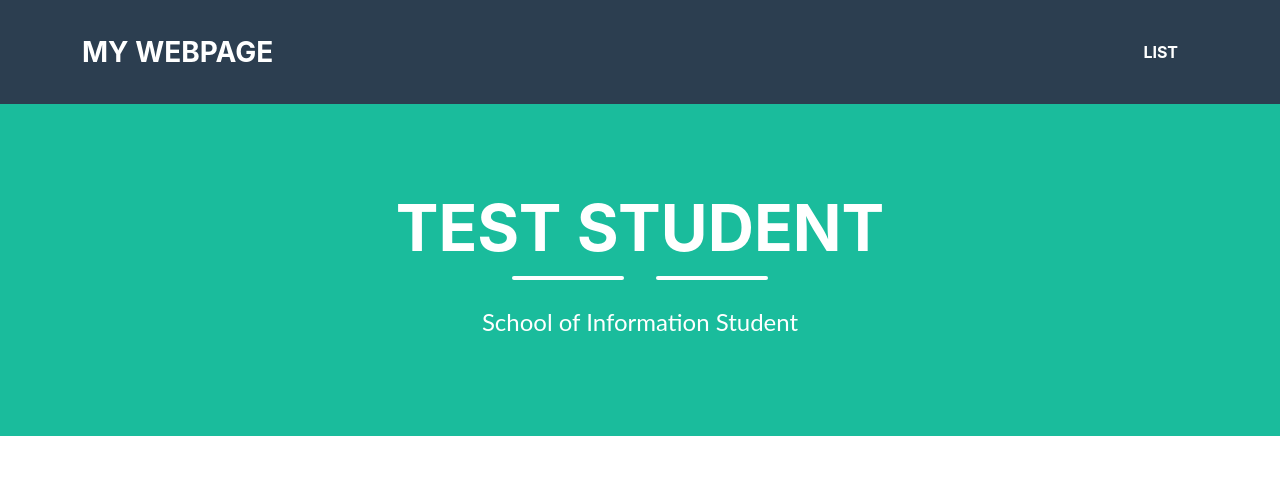
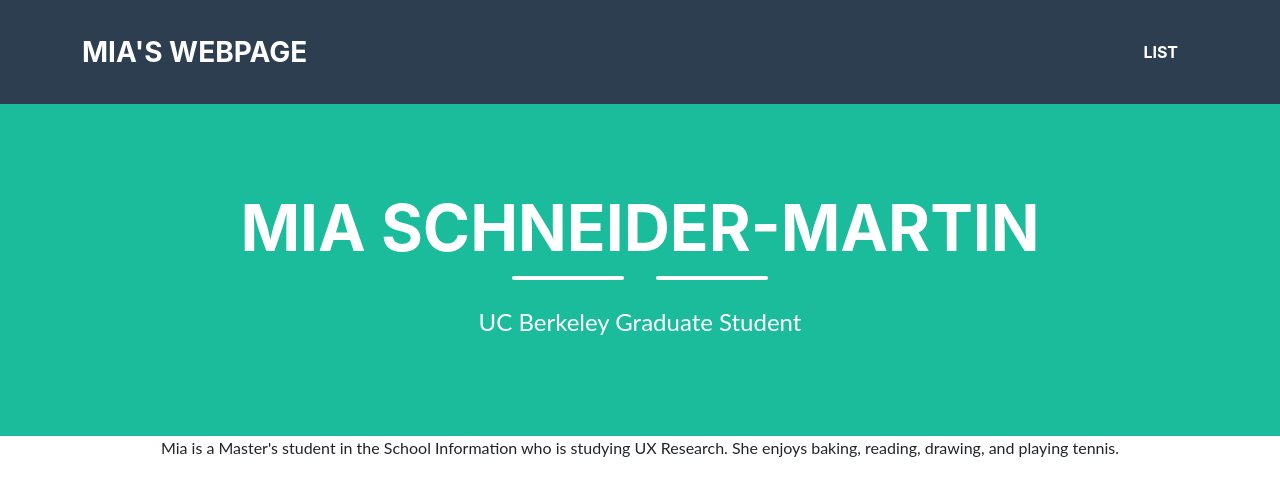
Before and after one commit to mia-s-m/mia-s-m.github.io, a plain HTML site: page index.html in a window 1280 px wide. Drawn offline with Linux system fonts and the light colour scheme.

Commit message:
Update index
Task 1.2: Change HTML Data

```diff
--- a/index.html
+++ b/index.html
@@ -11,7 +11,7 @@
         <nav class="navbar navbar-expand-lg bg-secondary text-uppercase fixed-top" id="mainNav">
             <div class="container">
                 <!--This code defines the "My Webpage" link in the top left corner of the navigation pane-->
-                <a class="navbar-brand" href="./index.html">My Webpage</a>
+                <a class="navbar-brand" href="./index.html">Mia's Webpage</a>
                 <!--This code defines the "List" link in the top right corner of the navigation pane-->
                 <ul class="navbar-nav ms-auto">
                     <li class="nav-item mx-0 mx-lg-1"><a class="nav-link py-3 px-0 px-lg-3 rounded" href="./list.html">List</a></li>
@@ -23,23 +23,23 @@
             <div class="container d-flex align-items-center flex-column">
 
                 <!-- This code is for the student name-->
-                <h1 class="masthead-heading text-uppercase mb-0">Test Student</h1>
+                <h1 class="masthead-heading text-uppercase mb-0">Mia Schneider-Martin</h1>
                 <!--This code creates the two lines separating the student name from the subtitle-->
                 <div class="divider-custom divider-light">
                     <div class="divider-custom-line"></div>
                     <div class="divider-custom-line"></div>
                 </div>
                 <!--This code creates the subheading underneath the line dividers-->
-                <p class="masthead-subheading font-weight-light mb-0">School of Information Student</p>
+                <p class="masthead-subheading font-weight-light mb-0">UC Berkeley Graduate Student</p>
             </div>
         </header>
         <section class="text-center">
 
-            <div class="col-md-6 col-lg-4 mb-5">
-                <!-- put your bio paragraph here; remember to use the correct html tags -->
+            <div class="col-md-6 col-lg-12 mb-5">
+                <p class="masthead-subheading font-weight-light mb-0">Mia is a Master's student in the School Information who is studying UX Research. She enjoys baking, reading, drawing, and playing tennis.</p>
 
             </div>
-        </section>
+        </section class="text-center">
     </body>
 
 </html>
```
